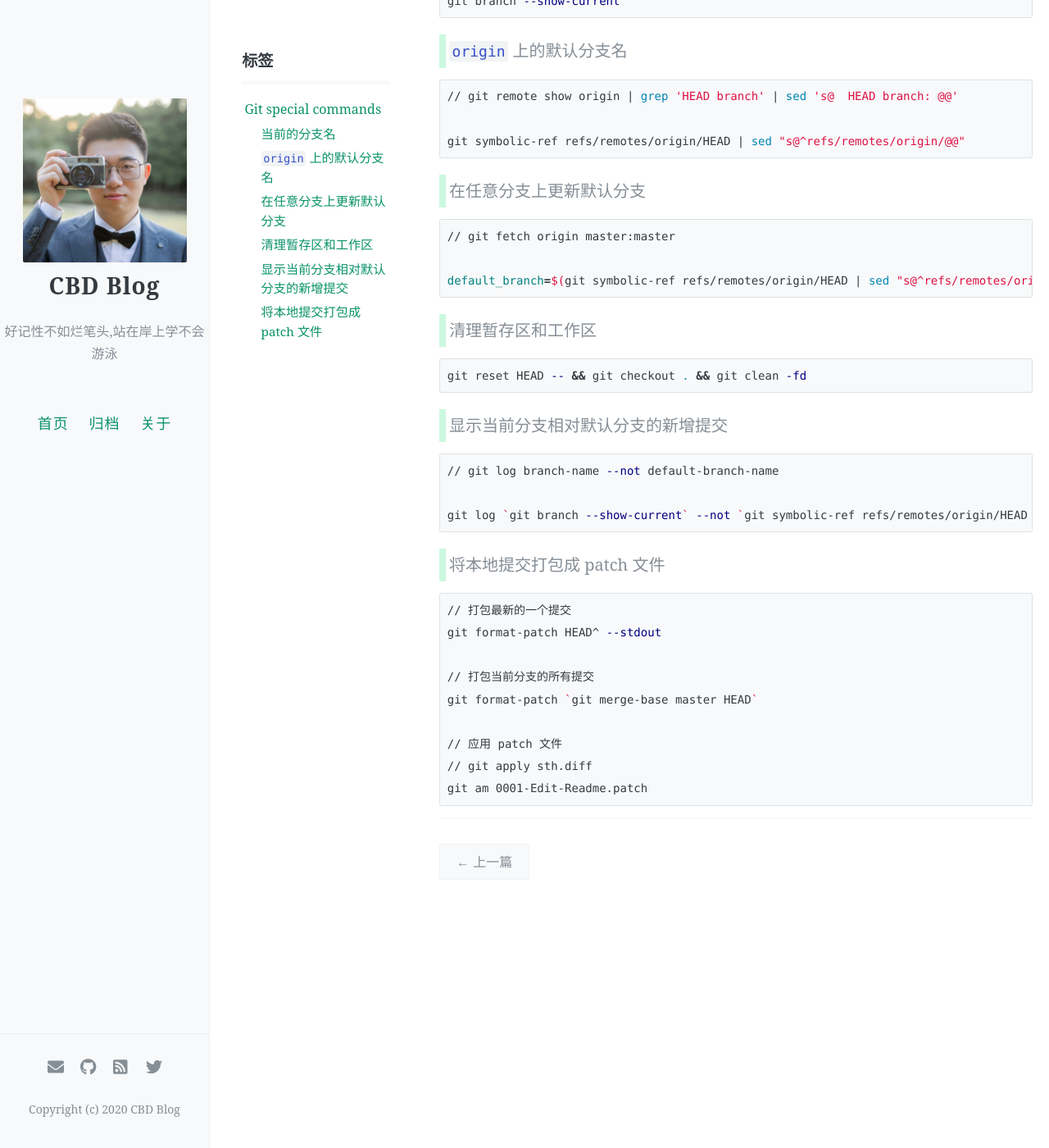
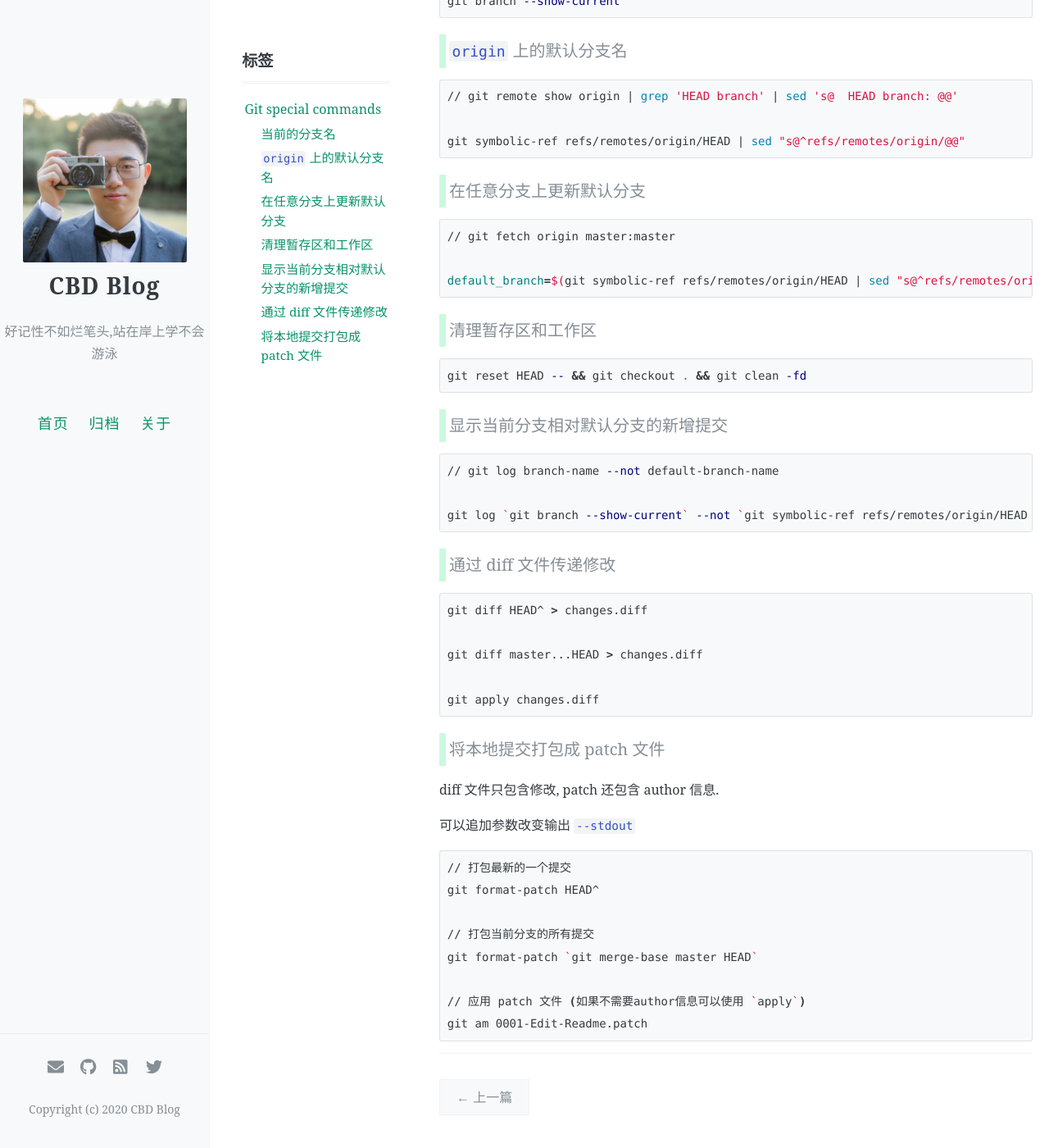
Before and after one commit to icbd/icbd.github.io, a Jekyll site: the page built from _posts/git/2023-04-09-git-special-commands.md, in a window 1280 px wide and 1400 px high, scrolled down 250 px. Shown: the whole window at 82% size. Built offline with Jekyll 4.4.1, drawn with Linux system fonts in a browser that asks for light colours; comment, search, counter and statistics services are not loaded.

Commit message:
Update 2023-04-09-git-special-commands.md

````diff
--- a/_posts/git/2023-04-09-git-special-commands.md
+++ b/_posts/git/2023-04-09-git-special-commands.md
@@ -42,16 +42,29 @@ git reset HEAD -- && git checkout . && git clean -fd
 git log `git branch --show-current` --not `git symbolic-ref refs/remotes/origin/HEAD | sed "s@^refs/remotes/origin/@@"`
 ```
 
+#### 通过 diff 文件传递修改
+
+```sh
+git diff HEAD^ > changes.diff
+
+git diff master...HEAD > changes.diff
+
+git apply changes.diff
+```
+
 #### 将本地提交打包成 patch 文件
+
+diff 文件只包含修改, patch 还包含 author 信息.
+
+可以追加参数改变输出 `--stdout`
 
 ```sh
 // 打包最新的一个提交
-git format-patch HEAD^ --stdout
+git format-patch HEAD^
 
 // 打包当前分支的所有提交
 git format-patch `git merge-base master HEAD`
 
-// 应用 patch 文件
-// git apply sth.diff
+// 应用 patch 文件 (如果不需要author信息可以使用 `apply`)
 git am 0001-Edit-Readme.patch
 ```
````
